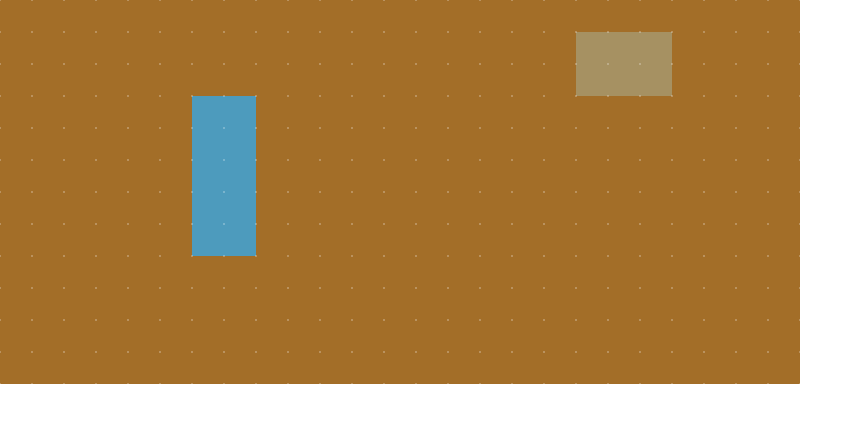
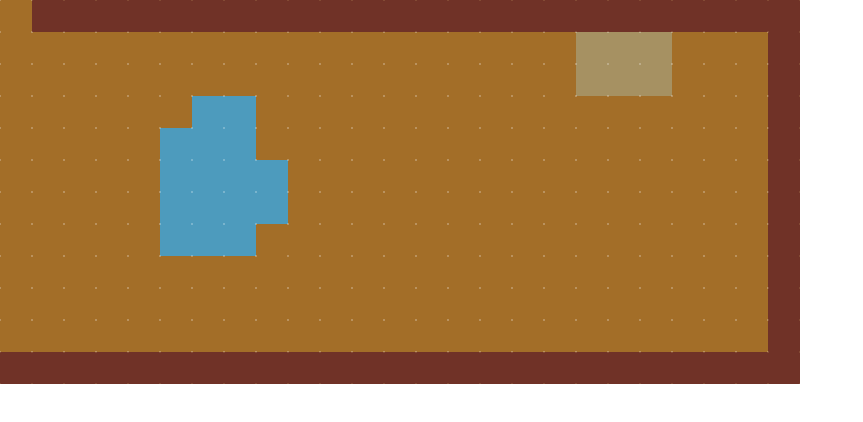
Before and after one commit to shinjini37/game, a React (Create React App) app: page / in a window 1280 px wide. Shown: the top 422 px of the page, without its empty margins (0-863 px from the left). Built offline with nearby package versions, Linux system fonts and the light colour scheme.

Commit message:
added redux store and keyboard input capturing

```diff
--- a/package.json
+++ b/package.json
@@ -3,9 +3,12 @@
   "version": "0.1.0",
   "private": true,
   "dependencies": {
+    "@types/react-redux": "^6.0.11",
     "react": "^16.6.3",
     "react-dom": "^16.6.3",
-    "react-scripts": "2.1.1"
+    "react-redux": "^6.0.0",
+    "react-scripts": "2.1.1",
+    "redux": "^4.0.1"
   },
   "scripts": {
     "start": "react-scripts start",
--- a/src/App.tsx
+++ b/src/App.tsx
@@ -1,14 +1,30 @@
 import React, { Component } from 'react';
-import './App.css';
+import { Provider } from 'react-redux';
 import MainMenu from './main_menu/MainMenu';
 import LocalMap from './local_map/LocalMap';
+import InputCapture from './input_capture/InputCapture';
+import store from './store/store';
 
 class App extends Component {
+    private unsubscribe = () => {};
+    componentDidMount() {
+        this.unsubscribe = store.subscribe(() => {
+            console.log(store.getState());
+        })
+    }
+
+    componentWillUnmount() {
+        this.unsubscribe();
+    }
+
     render() {
         return (
+            <Provider store={store}>
             <div className="App">
-        <LocalMap/>
+                <LocalMap />
+                <InputCapture />
             </div>
+            </Provider>
         );
     }
 }
--- a/src/assets/maps/map1.json
+++ b/src/assets/maps/map1.json
@@ -1,12 +1,30 @@
-[[1,1,1,1,1,1,1,1,1,1,1,1,1,1,1,1,1,1,1,1,1,1,1,1,1],
-[1,1,1,1,1,1,1,1,1,1,1,1,1,1,1,1,1,1,2,2,2,1,1,1,1],
-[1,1,1,1,1,1,1,1,1,1,1,1,1,1,1,1,1,1,2,2,2,1,1,1,1],
-[1,1,1,1,1,1,10,10,1,1,1,1,1,1,1,1,1,1,1,1,1,1,1,1,1],
-[1,1,1,1,1,1,10,10,1,1,1,1,1,1,1,1,1,1,1,1,1,1,1,1,1],
-[1,1,1,1,1,1,10,10,1,1,1,1,1,1,1,1,1,1,1,1,1,1,1,1,1],
-[1,1,1,1,1,1,10,10,1,1,1,1,1,1,1,1,1,1,1,1,1,1,1,1,1],
-[1,1,1,1,1,1,10,10,1,1,1,1,1,1,1,1,1,1,1,1,1,1,1,1,1],
-[1,1,1,1,1,1,1,1,1,1,1,1,1,1,1,1,1,1,1,1,1,1,1,1,1],
-[1,1,1,1,1,1,1,1,1,1,1,1,1,1,1,1,1,1,1,1,1,1,1,1,1],
-[1,1,1,1,1,1,1,1,1,1,1,1,1,1,1,1,1,1,1,1,1,1,1,1,1],
-[1,1,1,1,1,1,1,1,1,1,1,1,1,1,1,1,1,1,1,1,1,1,1,1,1]]
+[
+    [
+        [  1,  1,  1,  1,  1,  1,  1,  1,  1,  1,  1,  1,  1,  1,  1,  1,  1,  1,  1,  1,  1,  1,  1,  1,  1],
+        [  1,  1,  1,  1,  1,  1,  1,  1,  1,  1,  1,  1,  1,  1,  1,  1,  1,  1,  2,  2,  2,  1,  1,  1,  1],
+        [  1,  1,  1,  1,  1,  1,  1,  1,  1,  1,  1,  1,  1,  1,  1,  1,  1,  1,  2,  2,  2,  1,  1,  1,  1],
+        [  1,  1,  1,  1,  1,  1, 10, 10,  1,  1,  1,  1,  1,  1,  1,  1,  1,  1,  1,  1,  1,  1,  1,  1,  1],
+        [  1,  1,  1,  1,  1, 10, 10, 10,  1,  1,  1,  1,  1,  1,  1,  1,  1,  1,  1,  1,  1,  1,  1,  1,  1],
+        [  1,  1,  1,  1,  1, 10, 10, 10, 10,  1,  1,  1,  1,  1,  1,  1,  1,  1,  1,  1,  1,  1,  1,  1,  1],
+        [  1,  1,  1,  1,  1, 10, 10, 10, 10,  1,  1,  1,  1,  1,  1,  1,  1,  1,  1,  1,  1,  1,  1,  1,  1],
+        [  1,  1,  1,  1,  1, 10, 10, 10,  1,  1,  1,  1,  1,  1,  1,  1,  1,  1,  1,  1,  1,  1,  1,  1,  1],
+        [  1,  1,  1,  1,  1,  1,  1,  1,  1,  1,  1,  1,  1,  1,  1,  1,  1,  1,  1,  1,  1,  1,  1,  1,  1],
+        [  1,  1,  1,  1,  1,  1,  1,  1,  1,  1,  1,  1,  1,  1,  1,  1,  1,  1,  1,  1,  1,  1,  1,  1,  1],
+        [  1,  1,  1,  1,  1,  1,  1,  1,  1,  1,  1,  1,  1,  1,  1,  1,  1,  1,  1,  1,  1,  1,  1,  1,  1],
+        [  1,  1,  1,  1,  1,  1,  1,  1,  1,  1,  1,  1,  1,  1,  1,  1,  1,  1,  1,  1,  1,  1,  1,  1,  1]
+    ],
+    [
+        [  0, 20, 20, 20, 20, 20, 20, 20, 20, 20, 20, 20, 20, 20, 20, 20, 20, 20, 20, 20, 20, 20, 20, 20, 20],
+        [  0,  0,  0,  0,  0,  0,  0,  0,  0,  0,  0,  0,  0,  0,  0,  0,  0,  0,  0,  0,  0,  0,  0,  0, 20],
+        [  0,  0,  0,  0,  0,  0,  0,  0,  0,  0,  0,  0,  0,  0,  0,  0,  0,  0,  0,  0,  0,  0,  0,  0, 20],
+        [  0,  0,  0,  0,  0,  0,  0,  0,  0,  0,  0,  0,  0,  0,  0,  0,  0,  0,  0,  0,  0,  0,  0,  0, 20],
+        [  0,  0,  0,  0,  0,  0,  0,  0,  0,  0,  0,  0,  0,  0,  0,  0,  0,  0,  0,  0,  0,  0,  0,  0, 20],
+        [  0,  0,  0,  0,  0,  0,  0,  0,  0,  0,  0,  0,  0,  0,  0,  0,  0,  0,  0,  0,  0,  0,  0,  0, 20],
+        [  0,  0,  0,  0,  0,  0,  0,  0,  0,  0,  0,  0,  0,  0,  0,  0,  0,  0,  0,  0,  0,  0,  0,  0, 20],
+        [  0,  0,  0,  0,  0,  0,  0,  0,  0,  0,  0,  0,  0,  0,  0,  0,  0,  0,  0,  0,  0,  0,  0,  0, 20],
+        [  0,  0,  0,  0,  0,  0,  0,  0,  0,  0,  0,  0,  0,  0,  0,  0,  0,  0,  0,  0,  0,  0,  0,  0, 20],
+        [  0,  0,  0,  0,  0,  0,  0,  0,  0,  0,  0,  0,  0,  0,  0,  0,  0,  0,  0,  0,  0,  0,  0,  0, 20],
+        [  0,  0,  0,  0,  0,  0,  0,  0,  0,  0,  0,  0,  0,  0,  0,  0,  0,  0,  0,  0,  0,  0,  0,  0, 20],
+        [ 20, 20, 20, 20, 20, 20, 20, 20, 20, 20, 20, 20, 20, 20, 20, 20, 20, 20, 20, 20, 20, 20, 20, 20, 20]
+    ]
+]
--- /dev/null
+++ b/src/input_capture/InputCapture.tsx
@@ -0,0 +1,46 @@
+import React, { Component } from 'react';
+import { connect } from 'react-redux';
+import { Dispatch } from 'redux';
+
+interface IInputCaptureProperties {
+    onKeyPressed: (e: KeyboardEvent) => void;
+}
+
+class InputCapture extends Component<IInputCaptureProperties> {
+
+    componentWillMount(){
+        document.addEventListener("keydown", this.props.onKeyPressed);
+    }
+
+
+    componentWillUnmount() {
+        document.removeEventListener("keydown", this.props.onKeyPressed);
+    }
+
+    render() {
+        return (
+            <></>
+        );
+    }
+
+}
+
+function mapStateToProps(state: any, ownProps: any) {
+    return {};
+}
+
+function mapDispatchToProps(dispatch: Dispatch, ownProps: any) {
+    return {
+        onKeyPressed: (e: KeyboardEvent) => {
+            console.log("in mapDispatchToProps", e.code);
+            dispatch({
+                type: "KeysPressed",
+                payload: {
+                    keys: [e.code]
+                }
+            })
+        }
+    }
+}
+
+export default connect(mapStateToProps, mapDispatchToProps)(InputCapture);
--- a/src/local_map/LocalMap.css
+++ b/src/local_map/LocalMap.css
@@ -1,3 +1,7 @@
+.map-layer {
+    position: absolute;
+}
+
 .row {
     line-height: 0;
 }
--- a/src/local_map/LocalMap.tsx
+++ b/src/local_map/LocalMap.tsx
@@ -7,13 +7,28 @@ class LocalMap extends Component {
     render() {
         return (
             <>{
-                map1.map((row, i) => (
-                    <Row key={i} tiles={row}></Row>
+                map1.map((mapLayer, i) => (
+                    <MapLayer key={i} mapLayer={mapLayer}></MapLayer>
                 ))
             }</>
         )
     }
 }
+
+interface IMapLayerProps {
+    mapLayer: number[][];
+}
+
+function MapLayer(props: IMapLayerProps) {
+    return (
+        <div className="map-layer">{
+            props.mapLayer.map((row, i) => (
+                <Row key={i} tiles={row}></Row>
+            ))
+        }</div>
+    )
+}
+
 
 interface IRowProps {
     tiles: number[];
--- /dev/null
+++ b/src/store/store.ts
@@ -0,0 +1,29 @@
+import { createStore, Action } from 'redux';
+
+interface IGameState {
+    keysPressed: string[];
+}
+
+interface PayloadAction<T> extends Action<T> {
+    payload?: any;
+}
+
+const initialState: IGameState = {
+    keysPressed: []
+}
+
+const reducer = (state: IGameState = initialState, action: PayloadAction<string>): IGameState => {
+    console.log("in reducer", action);
+    switch (action.type) {
+        case "KeysPressed":
+            return Object.assign({}, state, {
+                keysPressed: action.payload.keys
+            })
+        default:
+            return state
+    }
+}
+
+const store = createStore(reducer /*TODO , savedGameState */);
+
+export default store;
--- a/src/tile/Tile.tsx
+++ b/src/tile/Tile.tsx
@@ -4,9 +4,11 @@ import './Tile.css'
 const TILE_SIZE = 32;
 
 const COLOR_MAP = new Map<number, string>([
+    [0, ''],
     [1, '#a36e28'],
     [2, '#a69162'],
-    [10, '#4d9bbd']
+    [10, '#4d9bbd'],
+    [20, '#703227'],
 ])
 
 interface ITileProps {
@@ -14,12 +16,19 @@ interface ITileProps {
 }
 
 function Tile (props: ITileProps) {
-    const style = {
-        backgroundColor: COLOR_MAP.get(props.colorNumber),
+    const colorNumber = props.colorNumber;
+    const style: any = {
         height: TILE_SIZE,
         width: TILE_SIZE,
         display: 'inline-block'
     }
+
+    if (colorNumber == 0) {
+        return (
+            <div className="tile empty" style={style}></div>
+        )
+    }
+    style.backgroundColor = COLOR_MAP.get(props.colorNumber);
     return (
         <div className="tile" style={style}></div>
     )
```
Also changed, not shown: src/game/game.ts (added, +73 -0 lines), src/App.css (deleted), 1 other file (tests, documents, lock files or other folders). Lines whose indentation alone changed are shown as unchanged.
